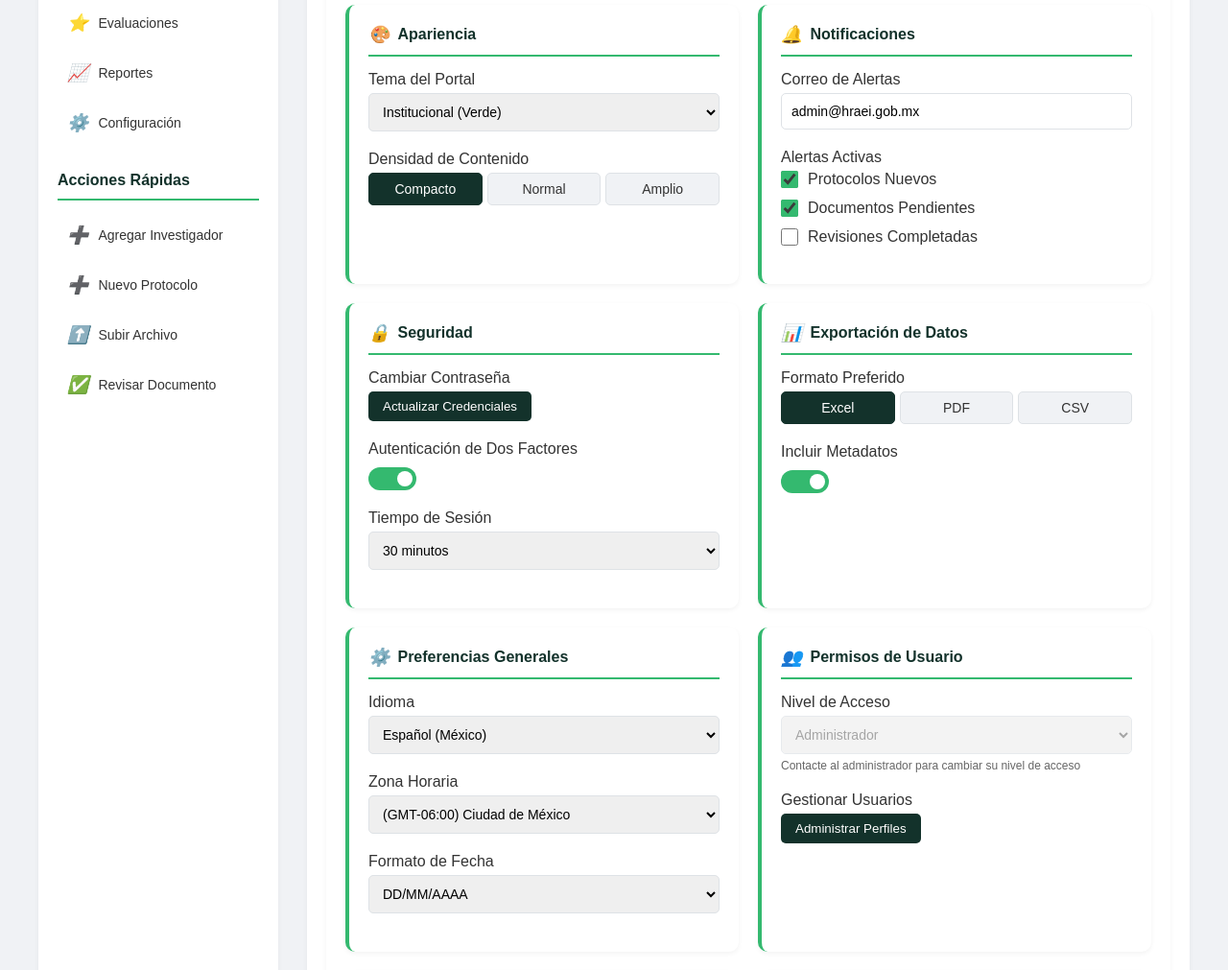
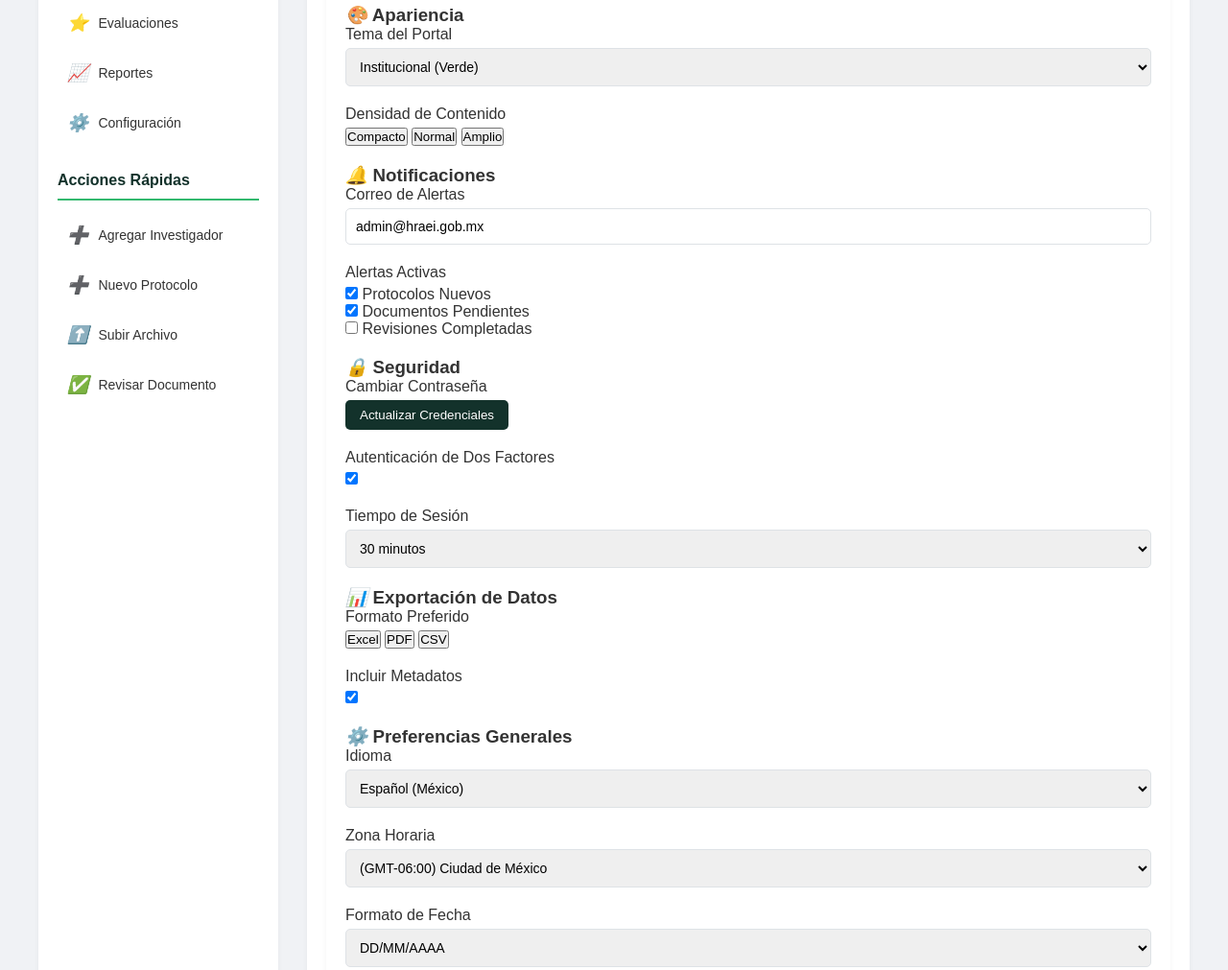
Before and after one commit to Bryan911/udesodi-administrador, a plain HTML site: page configuracion.html in a window 1280 px wide. Shown: the part 443-1454 px from the top of the page at 96% size. Drawn offline with Linux system fonts and the light colour scheme.

Commit message:
estilo.css

```diff
--- a/estilo.css
+++ b/estilo.css
@@ -454,175 +454,3 @@
         .show-modal {
             display: flex;
         }
-
-
-
-
-
-
-
-
-
-/* Estilos para la sección de configuración */
-.config-container {
-    display: grid;
-    grid-template-columns: repeat(auto-fill, minmax(300px, 1fr));
-    gap: 20px;
-    margin-bottom: 30px;
-}
-
-.config-block {
-    background-color: white;
-    border-radius: 10px;
-    padding: 20px;
-    border-left: 4px solid var(--accent);
-    transition: transform 0.3s, box-shadow 0.3s;
-    box-shadow: 0 2px 5px rgba(0,0,0,0.05);
-}
-
-.config-block:hover {
-    transform: translateY(-3px);
-    box-shadow: 0 5px 15px rgba(0,0,0,0.1);
-}
-
-.config-block-title {
-    color: var(--primary);
-    font-size: 16px;
-    font-weight: 600;
-    margin-bottom: 15px;
-    padding-bottom: 10px;
-    border-bottom: 2px solid var(--accent);
-    display: flex;
-    align-items: center;
-    gap: 8px;
-}
-
-.config-block-title i {
-    font-size: 18px;
-    color: var(--secondary);
-}
-
-.option-buttons {
-    display: flex;
-    gap: 5px;
-    margin-top: 5px;
-}
-
-.option-btn {
-    background-color: #f0f2f5;
-    border: 1px solid var(--border);
-    padding: 8px 12px;
-    border-radius: 5px;
-    cursor: pointer;
-    font-size: 14px;
-    color: var(--dark);
-    transition: all 0.2s;
-    flex: 1;
-}
-
-.option-btn:hover {
-    background-color: #e9e9e9;
-}
-
-.option-btn.active {
-    background-color: var(--primary);
-    color: white;
-    border-color: var(--primary);
-}
-
-.toggle-options {
-    display: flex;
-    flex-direction: column;
-    gap: 12px;
-    margin-top: 5px;
-}
-
-.toggle-option {
-    display: flex;
-    align-items: center;
-    gap: 10px;
-}
-
-.toggle-option input[type="checkbox"] {
-    width: 18px;
-    height: 18px;
-    accent-color: var(--accent);
-}
-
-.toggle-switch {
-    position: relative;
-    display: inline-block;
-    width: 50px;
-    height: 24px;
-    margin-top: 5px;
-}
-
-.toggle-switch input {
-    opacity: 0;
-    width: 0;
-    height: 0;
-}
-
-.toggle-switch label {
-    position: absolute;
-    cursor: pointer;
-    top: 0;
-    left: 0;
-    right: 0;
-    bottom: 0;
-    background-color: #ccc;
-    border-radius: 34px;
-    transition: .4s;
-}
-
-.toggle-switch label:before {
-    position: absolute;
-    content: "";
-    height: 16px;
-    width: 16px;
-    left: 4px;
-    bottom: 4px;
-    background-color: white;
-    border-radius: 50%;
-    transition: .4s;
-}
-
-.toggle-switch input:checked + label {
-    background-color: var(--accent);
-}
-
-.toggle-switch input:checked + label:before {
-    transform: translateX(26px);
-}
-
-.info-display {
-    background-color: #f5f5f5;
-    padding: 10px;
-    border-radius: 5px;
-    border: 1px solid var(--border);
-    font-size: 14px;
-    margin-top: 5px;
-}
-
-.form-help {
-    display: block;
-    font-size: 12px;
-    color: #666;
-    margin-top: 5px;
-}
-
-/* Ajustes responsivos */
-@media (max-width: 768px) {
-    .config-container {
-        grid-template-columns: 1fr;
-    }
-
-    .form-buttons {
-        flex-direction: column;
-    }
-
-    .form-buttons button {
-        width: 100%;
-        margin-bottom: 10px;
-    }
-}
```
